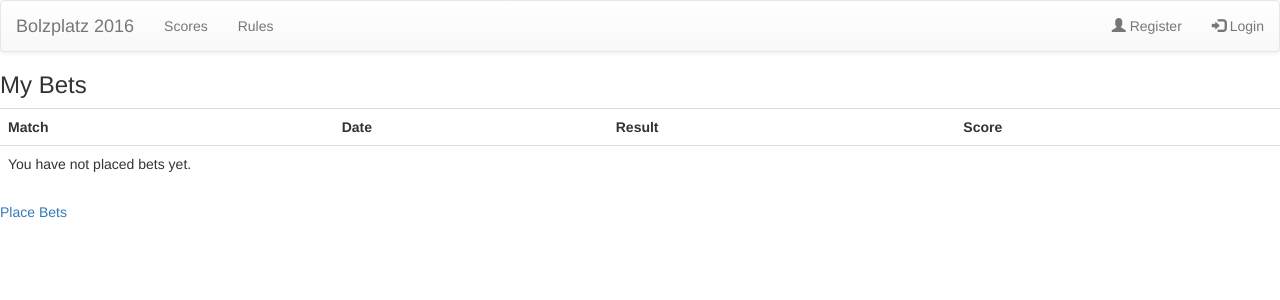
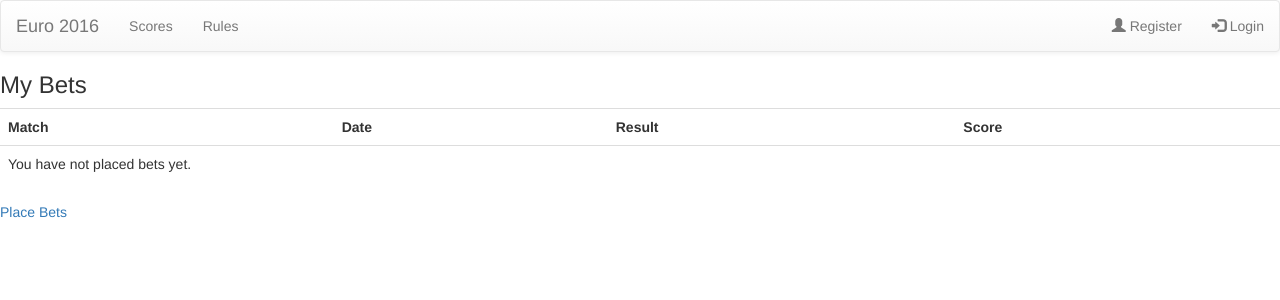
Before and after one commit to evonaut/bolzplatz, a Django app: template bolzplatz/bets/templates/bets/bets_home.html in a window 1280 px wide. Shown: the top 300 px of the page. Run offline with Django 3.2, Linux system fonts and the light colour scheme; the template is opened without the code that fills it, so the values that code supplies are empty; some libraries are stand-ins or nearby versions.

Commit message:
Changed site title in navbar

```diff
--- a/bolzplatz/templates/navbar.html
+++ b/bolzplatz/templates/navbar.html
@@ -2,7 +2,7 @@
 <nav class="navbar navbar-default">
   <div class="container-fluid">
     <div class="navbar-header">
-    <a class="navbar-brand" href="{% url 'bets:bets_home' %}">Bolzplatz 2016</a>
+    <a class="navbar-brand" href="{% url 'bets:bets_home' %}">Euro 2016</a>
     </div>
     <ul class="nav navbar-nav">
       {% if active_groups %}
```
